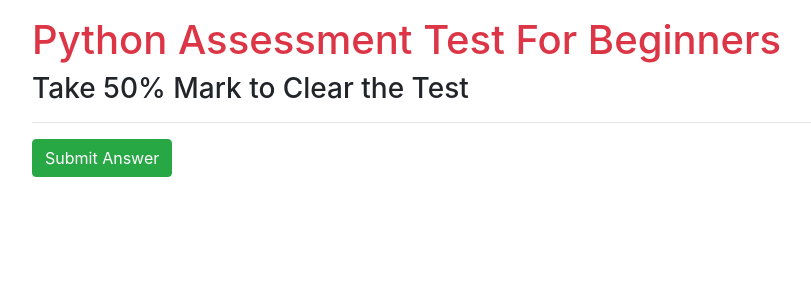
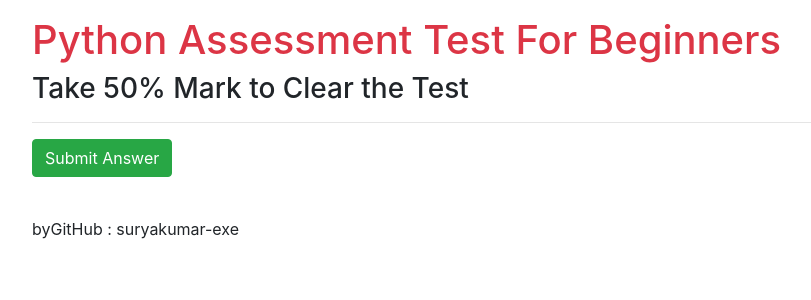
Before and after one commit to suryakumar-exe/newhost, a Django app: page / in a window 1280 px wide. Shown: the top 300 px of the page, without its empty margins (53-864 px from the left). Run offline with Django 3.2, Linux system fonts and the light colour scheme; data that the repository does not hold is empty; some libraries are stand-ins or nearby versions.

Commit message:
Update index.html

```diff
--- a/templates/index.html
+++ b/templates/index.html
@@ -104,6 +104,7 @@
     </form>
             	</section>
         <br>
+	<p>byGitHub : suryakumar-exe</p>
 </div>
 </body>
 </html>
```
